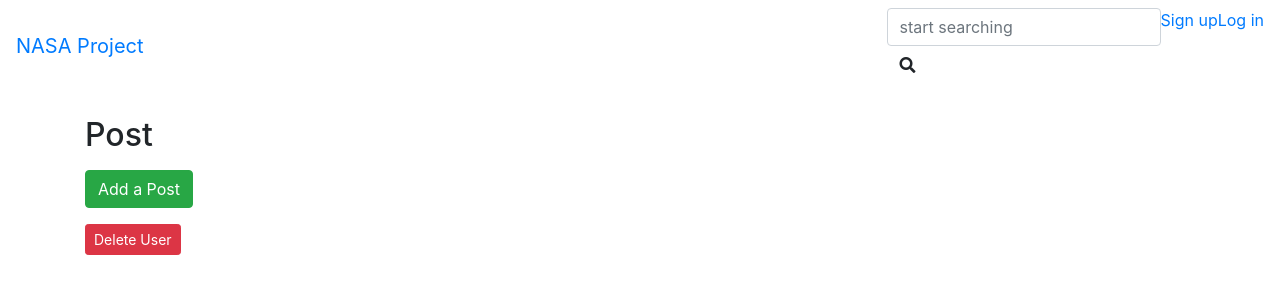
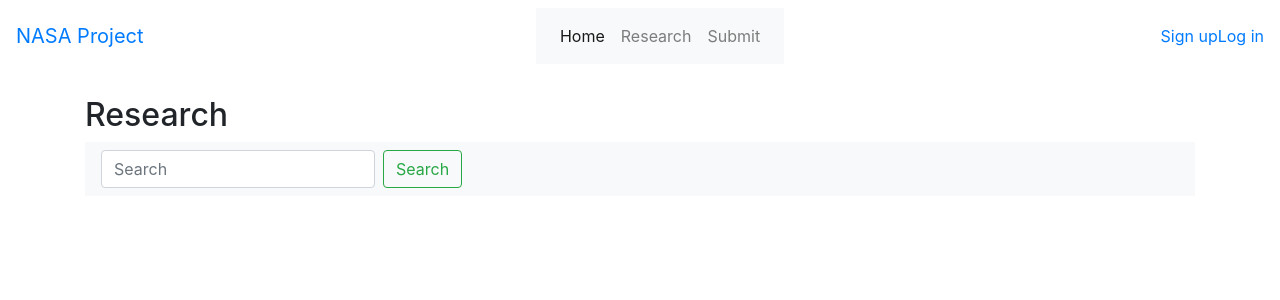
Before and after one commit to celinevalentine/codingcollabs, a Flask app: template templates/users/show.html in a window 1280 px wide. Shown: the top 300 px of the page. Run offline with Flask 2, Linux system fonts and the light colour scheme; the template is opened without the code that fills it: values that come from a table or form of the project are taken from there, others are empty; parts of the project's set-up code (start-up, migrations or seed data) failed here and were passed over; some libraries are stand-ins or nearby versions.

Commit message:
route issues

```diff
--- a/app.py
+++ b/app.py
@@ -43,9 +43,9 @@ def nasa_img_search(keyword):
 
     response = requests.get(f"{NASA_Image_API}/search?q={keyword}&media_type=image")
     res = response.json()
-    title = res.collection.items.data['title']
-    description = res.collection.items.data['description']
-    link = res.collection.items.links['href']
+    title = res['collection']['items'][0]['data'][0]['title']
+    description = res['collection']['items'][0]['data'][0]['description']
+    link = res['collection']['items'][0]['links'][0]['href']
     info = {"title":title, "description":description, "link":link }
 
     return info
@@ -62,7 +62,7 @@ def add_user_to_g():
         g.user = None
 
 def do_login(user):
-    session[CURR_USER_KEY] = user.id
+    session[CURR_USER_KEY] = user.username
 
 def do_logout(user):
     if CURR_USER_KEY in session:
@@ -87,7 +87,7 @@ def register():
 
         except IntegrityError as e:
             flash("Username already taken", 'danger')
-            return render_template('users/signup.html', form=form)
+            return render_template('users/register.html', form=form)
 
         do_login(user)
 
@@ -121,18 +121,22 @@ def logout():
 def homepage():
     """show homepage about project information"""
 
-    return render_template('users/index.html')
+    user = User.query.all()
 
-@app.route('/users/<username>')
-def user_detail(username):
+    return render_template('users/index.html', user=user)
+
+@app.route('/users/<username>', methods=['POST'])
+def show_search_result(search):
 
     if "username" not in session or username != session['username']:
         raise Unauthorized()
 
     user = User.query.get(username)
-    form = DeleteForm()
 
-    return render_template("users/show.html", user=user, form=form)
+    keyword = request.form['search']
+    info = nasa_img_search(keyword)
+
+    return render_template("users/show.html", user=user,info=info)
 
 @app.route("/users/<username>/delete", methods=["POST"])
 def remove_user(username):
@@ -149,8 +153,8 @@ def remove_user(username):
     return redirect("/login")
 
 
-@app.route("/users/<username>/post/new", methods=["GET", "POST"])
-def new_post(username):
+@app.route("/users/<username>/posts/new", methods=["GET", "POST"])
+def add_post(username):
     """Show add-feedback form and process it."""
 
     if "username" not in session or username != session['username']:
--- a/forms.py
+++ b/forms.py
@@ -39,7 +39,7 @@ class PostForm(FlaskForm):
     )
     summary = TextAreaField(
         "Summarize your research in 150- 250 words.",
-        validators=[InputRequired(), Length(max=150)]
+        validators=[InputRequired(), Length(100,150)]
     )
     image_url = StringField(
         "Upload one best image url (see instructions)",
--- a/templates/base.html
+++ b/templates/base.html
@@ -19,32 +19,39 @@
       <div class="container-fluid">
         <div class="navbar-header">
           <a href="/" class="navbar-brand">
-            <!-- <img src="/static/images/space.jpeg" alt="logo"> -->
             <span>NASA Project</span>
           </a>
         </div>
+        <nav class="navbar navbar-expand-lg navbar-light bg-light">
+
+          <button class="navbar-toggler" type="button" data-toggle="collapse" data-target="#navbarNav" aria-controls="navbarNav" aria-expanded="false" aria-label="Toggle navigation">
+            <span class="navbar-toggler-icon"></span>
+          </button>
+          <div class="collapse navbar-collapse" id="navbarNav">
+            <ul class="navbar-nav">
+              <li class="nav-item active">
+                <a class="nav-link" href="/">Home <span class="sr-only">(current)</span></a>
+              </li>
+              <li class="nav-item">
+                <a class="nav-link" href="/users/{{user.username}}">Research</a>
+              </li>
+              <li class="nav-item">
+                <a class="nav-link" href="/users/{{user.username}}/posts/new">Submit</a>
+
+            </ul>
+          </div>
+        </nav>
+
         <ul class="nav navbar-nav navbar-right">
-          {% if request.endpoint != None %}
-          <li>
-            <form class="navbar-form navbar-right" action="/users">
-              <input name="q" class="form-control" placeholder="start searching" id="search">
-              <button class="btn btn-default">
-                <span class="fa fa-search"></span>
-              </button>
-            </form>
-          </li>
-          {% endif %}
+
+
           {% if not g.user %}
           <li><a href="/register">Sign up</a></li>
           <li><a href="/login">Log in</a></li>
           {% else %}
-          <!-- <li>
-            <a href="/users/{{ g.user.id }}">
-              <img src="{{ g.user.image_url }}" alt="{{ g.user.username }}">
-            </a>
-          </li>
-          <li><a href="/messages/new">New Message</a></li> -->
+
           <li><a href="/logout">Log out</a></li>
+
           {% endif %}
         </ul>
       </div>
--- a/templates/users/index.html
+++ b/templates/users/index.html
@@ -13,5 +13,4 @@
     <li>Step 4: Submit your post.</li>
     <li>Step 4: Reply to 2 posts from your classmates (at least 50 words)</li>
 </ul>
-
 {% endblock %}
--- a/templates/users/show.html
+++ b/templates/users/show.html
@@ -1,57 +1,21 @@
 {% extends 'base.html' %}
 
-{% block title %}{{ user.full_name }}{% endblock %}
+{% block title %}{{ user.username }}{% endblock %}
 
 {% block content %}
 
-<div class="row">
+    <h2 class="mt-4">Research</h2>
+    <nav class="navbar navbar-light bg-light">
+      <form class="form-inline">
+        <input class="form-control mr-sm-2" type="search" placeholder="Search" aria-label="Search" name="search">
+        <button class="btn btn-outline-success my-2 my-sm-0" type="submit">Search</button>
+      </form>
+    </nav>
+ <div class="container">
+   <p>{{info.title}}</p>
 
-  <div class="col-sm-10 col-12">
+ </div>
 
-    <h2 class="mt-4">Post</h2>
 
-    <ul>
-      {% for post in user.posts %}
-
-      <li>
-        <small>{{ post.image_url }}</small>
-        <div class="col-3">
-            <img class="img-thumbnail" src="{{ post.image_url}}">
-            <a href="{{ url_for('edit_post', post_id=post.id) }}">{{ post.topic }}</a>
-      </li>
-
-      <form>
-        {{form.hidden_tag()}}
-        <button class="btn btn-primary"
-                formmethod="GET"
-                formaction="url_for('edit_post', post_id=post.id)">
-          Edit
-        </button>
-        <button class="btn btn-danger"
-                formmethod="POST"
-                formaction="url_for('delete_post', post_id=post.id)">
-          Delete
-        </button>
-      </form>
-
-      {% endfor %}
-    </ul>
-
-    <p>
-      <a href="/users/{{ user.username }}/posts/new" class="btn btn-success">
-        Add a Post
-      </a>
-    </p>
-
-    <form>
-      <button class="btn btn-danger btn-sm"
-              formaction="/users/{{ user.username }}/delete"
-              formmethod="POST">
-        Delete User
-      </button>
-    </form>
-
-  </div>
-</div>
 
 {% endblock %}
```
Also changed, not shown: templates/posts/show.html (added, +57 -0 lines), templates/posts/new.html (renamed from templates/posts/post.html).
